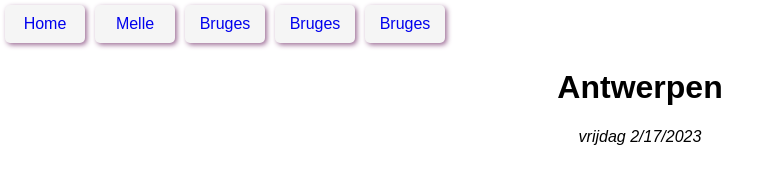
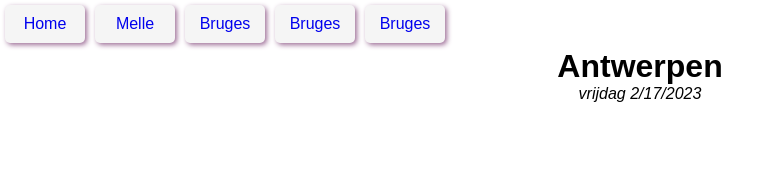
Before and after one commit to mcrombeen/getijden, a plain HTML site: page subpage1.html in a window 1280 px wide. Shown: the whole page, without its empty margins (0-780 px from the left). Drawn offline with Linux system fonts and the light colour scheme.

Commit message:
Update style.css

```diff
--- a/style.css
+++ b/style.css
@@ -6,11 +6,13 @@ body {
 
 h1 {
   text-align: center;
+  margin: 0;
 }
 
 #date {
   text-align: center;
   font-style: italic;
+  margin: 0;
 }
 
 ul {
@@ -30,12 +32,18 @@ li {
   margin-right: 150px;
   box-shadow: 2px 2px 5px rgba(152, 102, 145, 0.95);
 }
+
+.container {
+  display: flex;
+  flex-direction: column;
+  align-items: center;
+  justify-content: center;
+}
+
 .navigation-menu {
   max-width: 1200px;
   flex-wrap: wrap;
   list-style-type: none;
-
-
   display: flex;
 }
 
@@ -44,15 +52,14 @@ li {
   text-align: center;
   padding: 10px;
   margin: 5px;
-
   background-color: #f5f5f5;
   border-radius: 5px;
   box-shadow: 2px 2px 5px rgba(152, 102, 145, 0.95);
 }
 
 .navigation-menu li a {
-        text-decoration: none;
-      }
+  text-decoration: none;
+}
 
 .navigation-menu li:last-child {
   margin-right: 0;
```
